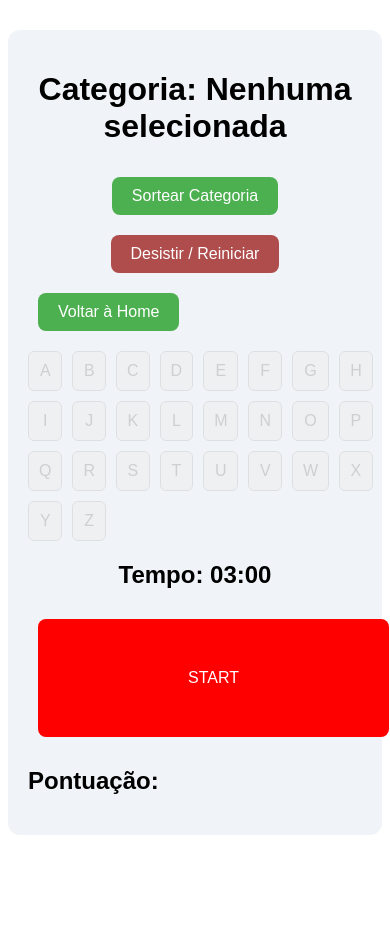
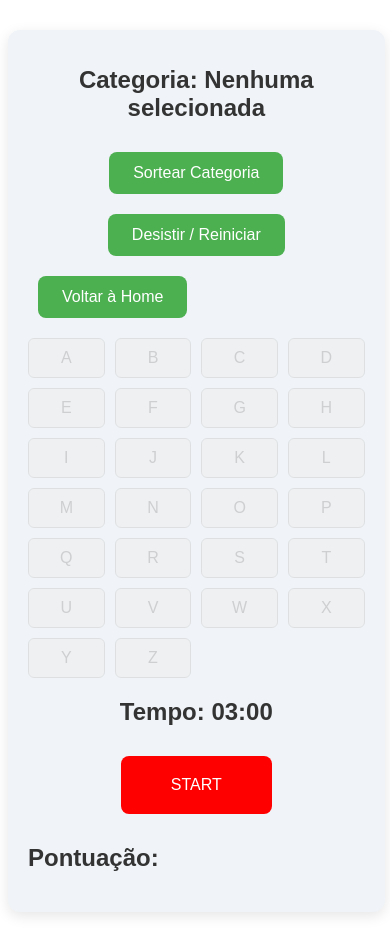
Before and after one commit to maxwellmoura/GameStop, a React (Vite) app: page /game in a window 390 px wide. Before the commit the page ends 865 px from the top, so only its background shows below. Built offline with nearby package versions, Linux system fonts and the light colour scheme.

Commit message:
Responsivo do CSS

```diff
--- a/src/styles/styles.css
+++ b/src/styles/styles.css
@@ -161,3 +161,150 @@
   .home-button:hover {
     background-color: #45a049;
   }
+  /* Estilo Responsivo */
+  /* Mobile  */
+.homepage, .game-page {
+  width: 90%;
+  margin: 30px auto;
+  padding: 20px;
+  background-color: #f0f4f8;
+  border-radius: 12px;
+  box-shadow: 0 4px 14px rgba(0, 0, 0, 0.1);
+  font-family: Arial, sans-serif;
+  text-align: center;
+}
+
+.homepage h1,
+.game-page h1,
+.game-page h2,
+.homepage h2 {
+  font-size: 1.5rem;
+  color: #333;
+  margin-bottom: 20px;
+}
+
+.homepage label {
+  display: block;
+  font-weight: bold;
+  margin-bottom: 8px;
+  color: #555;
+}
+
+.homepage input[type="number"],
+.homepage input[type="text"] {
+  width: 100%;
+  padding: 10px;
+  margin-bottom: 15px;
+  border: 1px solid #ccc;
+  border-radius: 8px;
+  font-size: 1rem;
+  box-sizing: border-box;
+}
+
+.homepage button,
+.sort-button,
+.reset-button,
+.home-button {
+  background-color: #4caf50;
+  color: white;
+  padding: 12px 24px;
+  border: none;
+  border-radius: 8px;
+  font-size: 1rem;
+  cursor: pointer;
+  transition: background-color 0.3s ease;
+  margin: 10px;
+}
+
+.stop-button {
+  padding: 20px 50px;
+  background-color: #af4c4c;
+}
+
+.sort-button:hover,
+.stop-button:hover,
+.home-button:hover,
+.reset-button:hover {
+  background-color: #45a049;
+}
+
+.alphabet-grid {
+  display: grid;
+  grid-template-columns: repeat(4, 1fr);
+  gap: 10px;
+  margin: 20px 0;
+}
+
+.letter-button {
+  padding: 10px;
+  border: 1px solid #ccc;
+  border-radius: 6px;
+  font-size: 1rem;
+  background-color: #eee;
+  cursor: pointer;
+  transition: transform 0.2s ease;
+}
+
+.letter-button:hover {
+  transform: scale(1.1);
+}
+
+.selected {
+  border: 2px solid #333;
+}
+
+.center-panel {
+  margin: 20px 0;
+}
+
+.score-panel {
+  margin-top: 20px;
+  text-align: left;
+}
+
+.winner-banner {
+  margin-top: 30px;
+  font-size: 1.5rem;
+  color: #ff5733;
+  font-weight: bold;
+}
+
+/* Tablets (≥600px) */
+@media (min-width: 600px) {
+  .homepage, .game-page {
+    padding: 30px;
+    max-width: 700px;
+  }
+
+  .alphabet-grid {
+    grid-template-columns: repeat(6, 1fr);
+  }
+
+  .stop-button {
+    padding: 30px 100px;
+  }
+}
+
+/* Notebooks e PCs (≥900px) */
+@media (min-width: 900px) {
+  .homepage {
+    max-width: 600px;
+  }
+
+  .game-page {
+    max-width: 800px;
+  }
+
+  .alphabet-grid {
+    grid-template-columns: repeat(8, 1fr);
+  }
+
+  .stop-button {
+    padding: 50px 150px;
+  }
+
+  .homepage h1,
+  .game-page h2 {
+    font-size: 2rem;
+  }
+}
```
